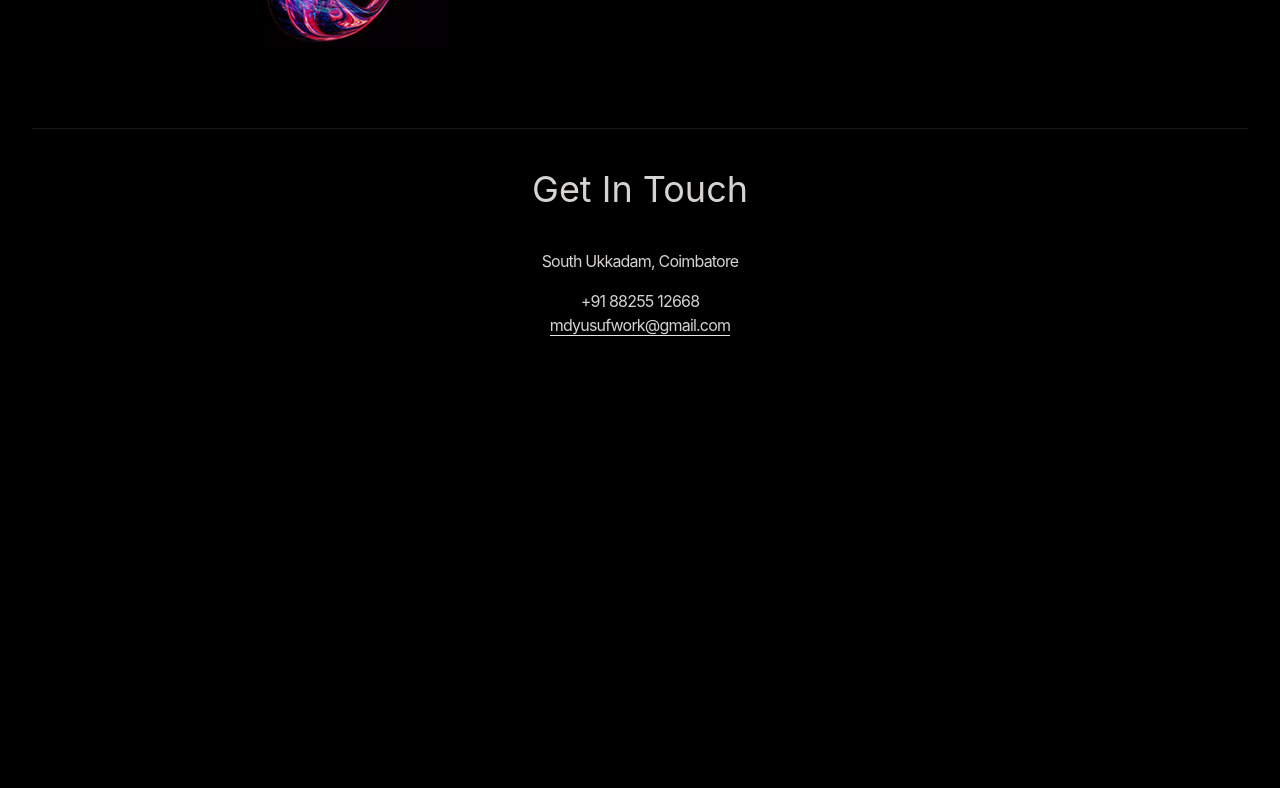
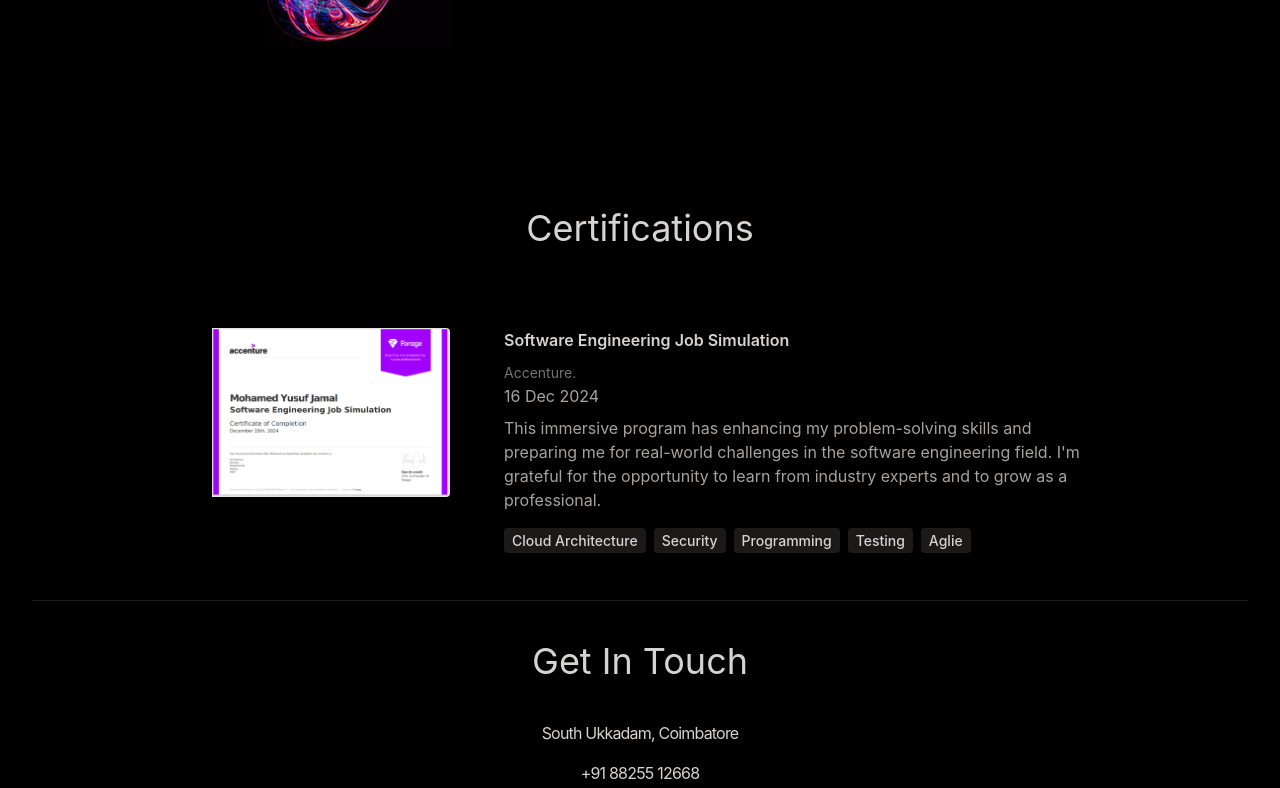
Before and after one commit to jam92444/Portfolio01, a React (Create React App) app: page / in a window 1280 px wide. Shown: the part 2754-3542 px from the top of the page. Before the commit the page ends 3171 px from the top, so only its background shows below. Built offline with nearby package versions, Linux system fonts and the light colour scheme.

Commit message:
updated ertifications

```diff
--- a/src/App.js
+++ b/src/App.js
@@ -4,6 +4,7 @@
 import Technologies from "./Components/Technologies";
 import Projects from "./Components/Projects";
 import Contact from "./Components/Contact";
+import Experience from "./Components/Experience";
 
 const App = () => {
   return (
@@ -19,7 +20,7 @@
         <Hero/>
         <Technologies/>
         <Projects/>
-        {/* <Experience/> */}
+        <Experience/>
         <Contact/>
       </div>
     </div>
--- a/src/Components/Experience.jsx
+++ b/src/Components/Experience.jsx
@@ -3,6 +3,21 @@
 import {motion} from 'framer-motion';
 
 const Experience = () => {
+  const openInNewTab = (image) => {
+    const imageSrc = image;
+    const newWindow = window.open(imageSrc, '_blank', 'fullscreen=yes, toolbar=no, location=no, menubar=no, resizable=yes, scrollbars=yes');
+
+    if (newWindow) {
+      // Move the new window to the top-left corner
+      newWindow.moveTo(0, 0);
+
+      // Resize the new window to fit the screen using window.screen
+      newWindow.resizeTo(window.screen.width, window.screen.height);
+    } else {
+      // If the window wasn't opened (e.g., pop-up was blocked), log an error
+      console.error('Failed to open new window. Pop-up may be blocked.');
+    }
+  };
   return (
     <div className="pb-4">
       <motion.h2
@@ -11,7 +26,7 @@
         transition={{ duration: 0.5 }}
         className="my-20 text-center text-4xl"
       >
-        Experience
+        Certifications
       </motion.h2>
       <div>
         {EXPERIENCES.map((experience, index) => (
@@ -22,7 +37,13 @@
               transition={{ duration: 1 }}
               className="w-full lg:w-1/4"
             >
-              <p className="mb-2 text sm text-stone-400">{experience.year}</p>
+               <img
+                  src={experience.image}
+                  width={250}
+                  onClick={()=>openInNewTab(experience.image)}
+                  height={250}
+                  className="mb-6 rounded pl-3 cursor-pointer"
+                />
             </motion.div>
             <motion.div
               whileInView={{ opacity: 1, x: 0 }}
@@ -34,6 +55,7 @@
               <span className="text-sm text-stone-500">
                 {experience.company}
               </span>
+              <p className="mb-2 text sm text-stone-400">{experience.year}</p>
               <p className="mb-4 text-stone-400">{experience.description}</p>
               {experience.technologies.map((tech, index) => (
                 <span
--- a/src/constants/index.js
+++ b/src/constants/index.js
@@ -3,6 +3,7 @@
 import project3 from "../assets/projects/project-3.webp";
 import project4 from "../assets/projects/project-4.webp";
 import project5 from "../assets/projects/CProject1.webp";
+import certificate01 from "../assets/cert_1.png"
 
 export const HERO_CONTENT = `I am a passionate front-end developer with a knack for crafting robust and scalable web applications. I have honed my skills in like  React ,Java Script, Bootstrap, . My goal is to leverage my expertise to create innovative solutions that drive business growth and deliver exceptional user experiences.`;
 
@@ -10,33 +11,14 @@
 
 export const EXPERIENCES = [
   {
-    year: "2023 - Present",
-    role: "Senior Full Stack Developer",
-    company: "Google Inc.",
-    description: `Led a team in developing and maintaining web applications using JavaScript, React.js, and Node.js. Implemented RESTful APIs and integrated with MongoDB databases. Collaborated with stakeholders to define project requirements and timelines.`,
-    technologies: ["Javascript", "React.js", "Next.js", "mongoDB"],
+    image: certificate01,
+    year: "16 Dec 2024",
+    role: "Software Engineering Job Simulation",
+    company: "Accenture.",
+    description: `This immersive program has enhancing my problem-solving skills and preparing me for real-world challenges in the software engineering field. I'm grateful for the opportunity to learn from industry experts and to grow as a professional.`,
+    technologies: ["Cloud Architecture", "Security", "Programming", "Testing","Aglie"],
   },
-  {
-    year: "2022 - 2023",
-    role: "Frontend Developer",
-    company: "Adobe",
-    description: `Designed and developed user interfaces for web applications using Next.js and React. Worked closely with backend developers to integrate frontend components with Node.js APIs. Implemented responsive designs and optimized frontend performance.`,
-    technologies: ["HTML", "CSS", "Vue.js", "mySQL"],
-  },
-  {
-    year: "2021 - 2022",
-    role: "Full Stack Developer",
-    company: "Facebook",
-    description: `Developed and maintained web applications using JavaScript, React.js, and Node.js. Designed and implemented RESTful APIs for data communication. Collaborated with cross-functional teams to deliver high-quality software products on schedule.`,
-    technologies: ["Python", "Svelte", "Three.js", "Postgres"],
-  },
-  {
-    year: "2020 - 2021",
-    role: "Software Engineer",
-    company: "Paypal",
-    description: `Contributed to the development of web applications using JavaScript, React.js, and Node.js. Managed databases and implemented data storage solutions using MongoDB. Worked closely with product managers to prioritize features and enhancements.`,
-    technologies: ["Ruby", "Rails", "PHP", "Sqlite"],
-  },
+
 ];
 
 export const PROJECTS = [
```
Also changed, not shown: src/assets/cert_1.png (added).
